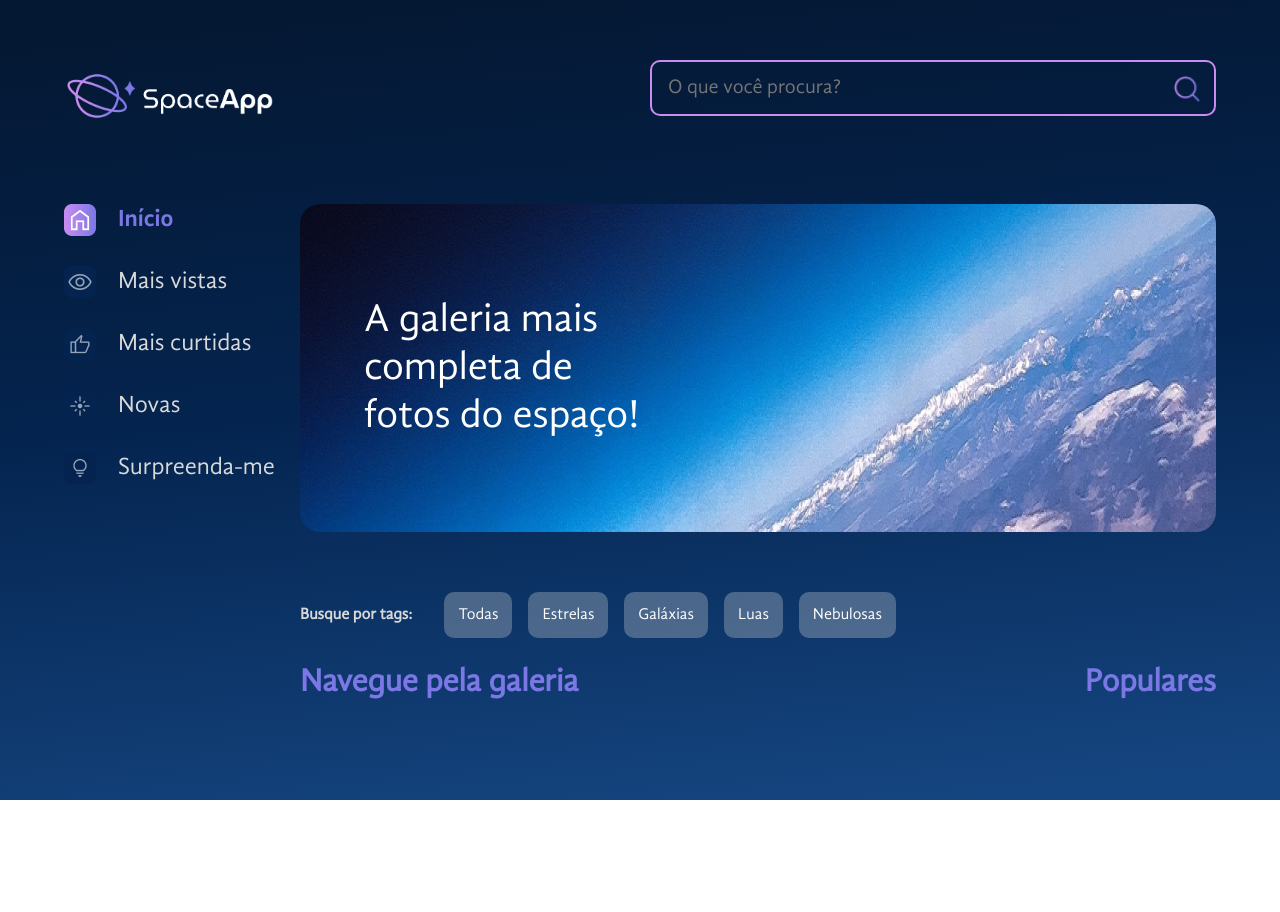
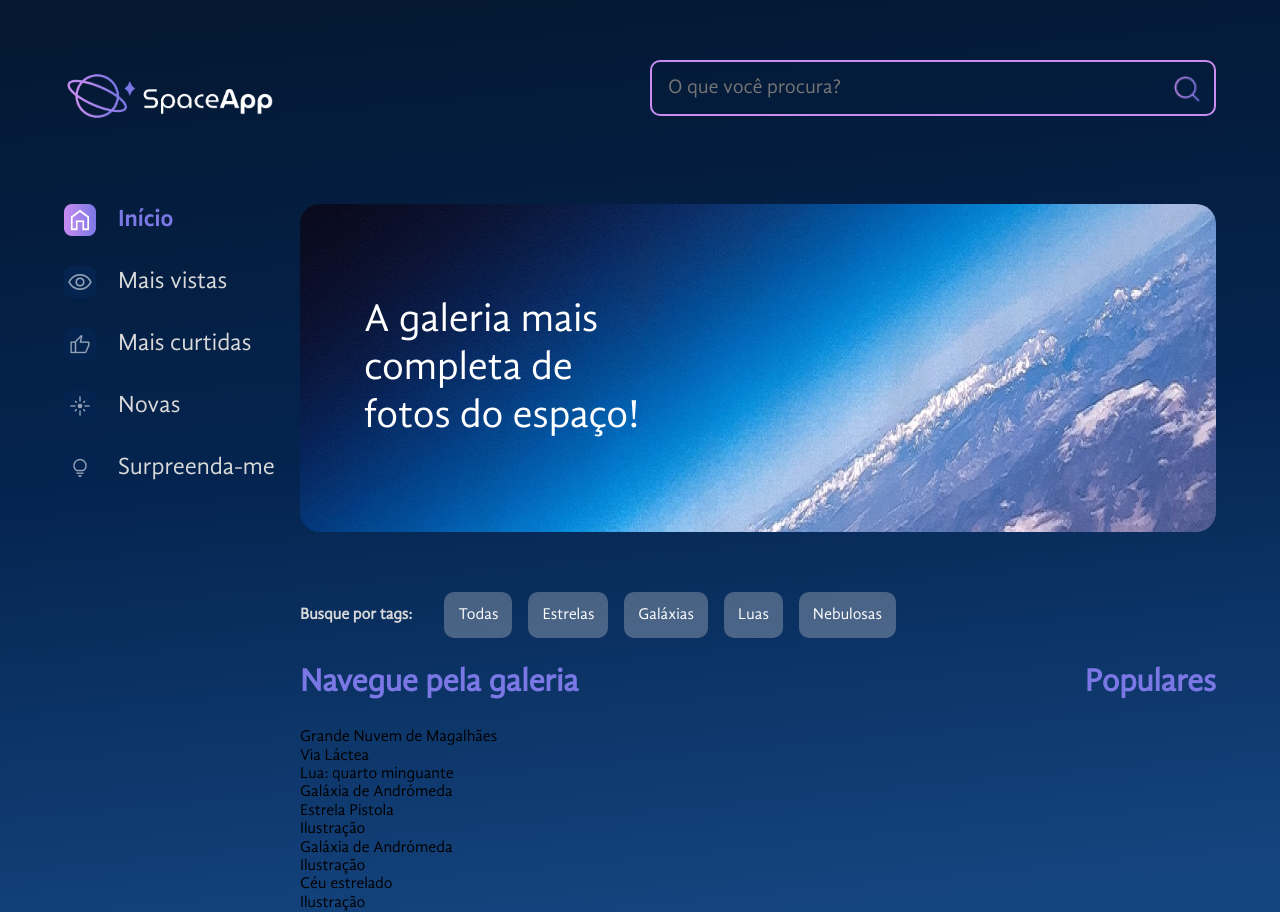
Before and after one commit to leonardo-amaro/space-app, a React (Vite) app: page / in a window 1280 px wide. Before the commit the page ends 800 px from the top, so only its background shows below. Built offline with nearby package versions, Linux system fonts and the light colour scheme.

Commit message:
usando array de fotos dentro da galeria

```diff
--- a/src/App.jsx
+++ b/src/App.jsx
@@ -5,6 +5,8 @@ import BarraLateral from './components/BarraLateral'
 import Banner from './components/Banner'
 import imagemBanner from './assets/banner.png'
 import Galeria from './components/Galeria'
+import fotos from './fotos.json'
+import { useState } from 'react'
 
 const FundoGradiente = styled.div`
   background: linear-gradient(174.61deg, #041833 4.16%, #04244F 48%, #154580 96.76%);
@@ -27,7 +29,9 @@ const ConteudoGaleria = styled.section`
   flex-grow: 1;
 `
 
-function App() {
+const App = () => {
+  const [fotosGaleria, setFotosGaleria] = useState(fotos)
+
   return (
     <FundoGradiente>
       <EstilosGlobais />
@@ -40,7 +44,7 @@ function App() {
               backgroundImage={imagemBanner}
               texto='A galeria mais completa de fotos do espaço!'
             />
-            <Galeria />
+            <Galeria fotos={fotosGaleria} />
           </ConteudoGaleria>
         </MainContainer>
       </AppContainer>
--- a/src/components/Galeria/index.jsx
+++ b/src/components/Galeria/index.jsx
@@ -10,7 +10,7 @@ const SecaoFluida = styled.section`
   flex-grow: 1;
 `
 
-const Galeria = () => {
+const Galeria = ({ fotos = [] }) => {
   return (
     <>
       <Tags />
@@ -19,6 +19,7 @@ const Galeria = () => {
           <Titulo>
             Navegue pela galeria
           </Titulo>
+          {fotos.map((foto) => <div>{foto.titulo}</div>)}
         </SecaoFluida>
         <Populares />
       </GaleriaContainer>
```
